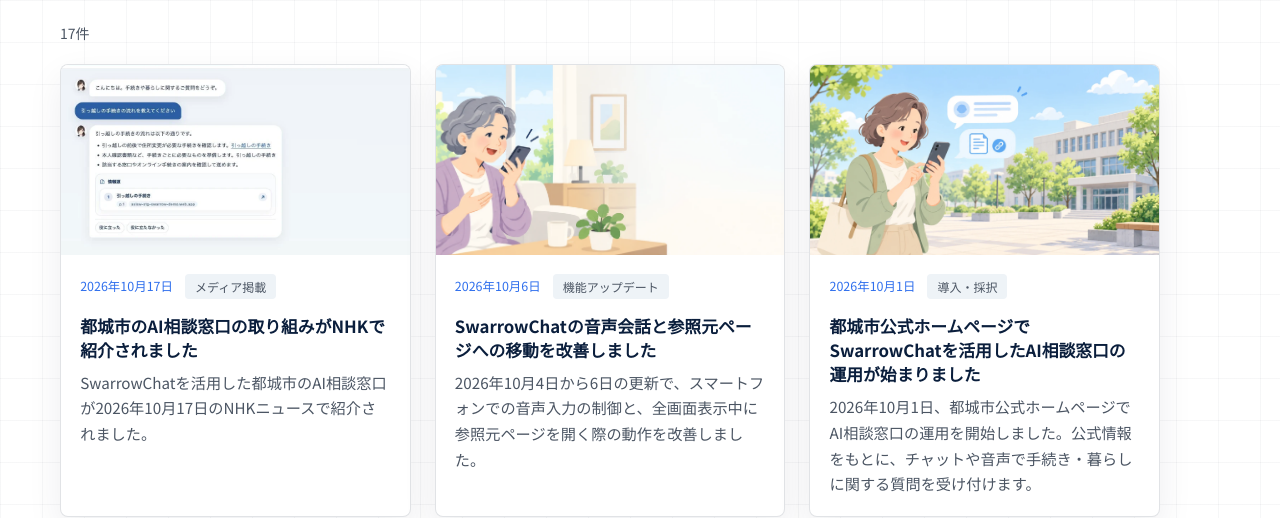
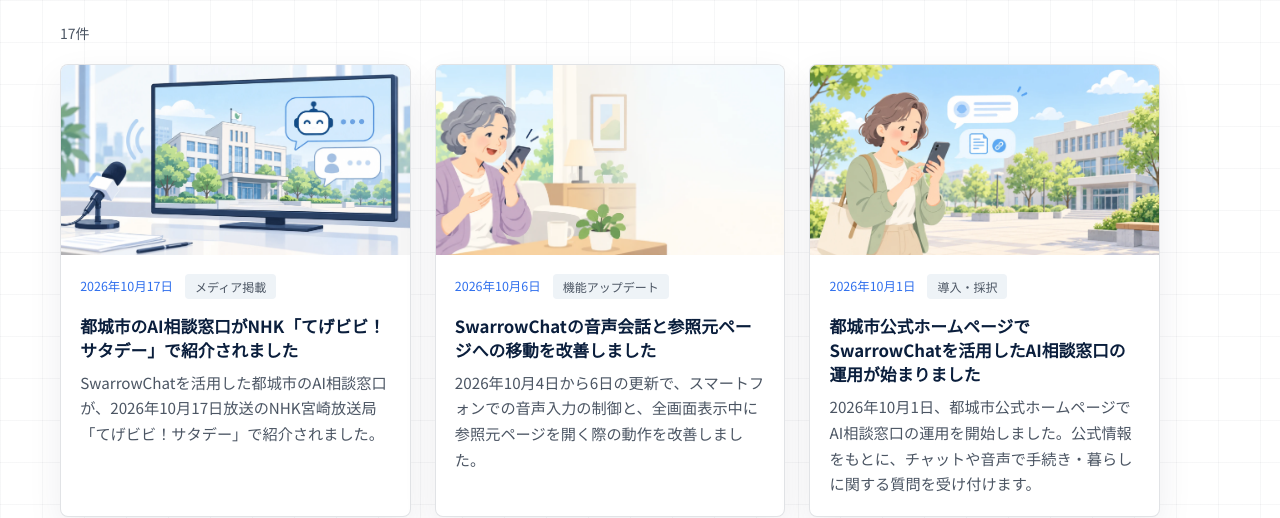
Before and after one commit to vectajp/vecta.co.jp, a SvelteKit app: page /article in a window 1280 px wide. Shown: the part 337-855 px from the top of the page. Built offline with nearby package versions, Linux system fonts and the light colour scheme; no server answers.

Commit message:
fix: NHK紹介を独自イラストと番組名で更新

```diff
--- a/packages/site-content/news.ts
+++ b/packages/site-content/news.ts
@@ -144,15 +144,15 @@
     },
     {
       slug: 'miyakonojo-ai-window-nhk',
-      image: '/assets/swarrowchat-wide.webp',
-      imageAlt: 'SwarrowChatのテキストチャットの画面例',
-      imageWidth: 980,
-      imageHeight: 760,
+      image: '/assets/municipal-ai-news-illustration.webp',
+      imageAlt: '自治体のAI窓口に関するニュースをイメージしたイラスト',
+      imageWidth: 1672,
+      imageHeight: 941,
       date: '2026-10-17',
       category: 'メディア掲載',
-      title: '都城市のAI相談窓口の取り組みがNHKで紹介されました',
+      title: '都城市のAI相談窓口がNHK「てげビビ！サタデー」で紹介されました',
       description:
-        'SwarrowChatを活用した都城市のAI相談窓口が2026年10月17日のNHKニュースで紹介されました。',
+        'SwarrowChatを活用した都城市のAI相談窓口が、2026年10月17日放送のNHK宮崎放送局「てげビビ！サタデー」で紹介されました。',
       products: ['chat'],
     },
     {
--- a/src/lib/articles/posts/MiyakonojoAiWindowNhk.svelte
+++ b/src/lib/articles/posts/MiyakonojoAiWindowNhk.svelte
@@ -3,7 +3,7 @@
 </script>
 
 <div class="article-body">
-  <p class="image-caption">画像：SwarrowChatの画面例</p>
+  <p class="image-caption">画像：自治体のAI窓口に関するニュースのイメージ</p>
   <aside class="coverage-source" aria-label="NHKの掲載記事">
     <a
       href="https://news.web.nhk/newsweb/na/nd-20261017de60863"
@@ -18,7 +18,7 @@
     <p>2026年10月27日時点で、リンク先の記事は閲覧できない状態です。</p>
   </aside>
   <p>
-    2026年10月17日、都城市のホームページに設置されたAI相談窓口の取り組みがNHKのニュースで紹介されました。手続きや必要書類について相談できるAI窓口と、音声でのやり取りが紹介されています。
+    2026年10月17日、NHK宮崎放送局の「てげビビ！サタデー」で、都城市のホームページに設置されたAI相談窓口の取り組みが紹介されました。手続きや必要書類について相談できるAI窓口と、音声でのやり取りが紹介されています。
   </p>
   <p>
     この取り組みには、株式会社Vectaが提供する自治体ホームページ向けAIチャットボット「SwarrowChat」が活用されています。SwarrowChatは、令和8年度の都城市DXチャレンジプロジェクトの採択事例として、市の公式ホームページにも掲載されています。
```
Also changed, not shown: public/assets/municipal-ai-news-illustration.webp (added), 9 other files (tests, documents, lock files or other folders).
